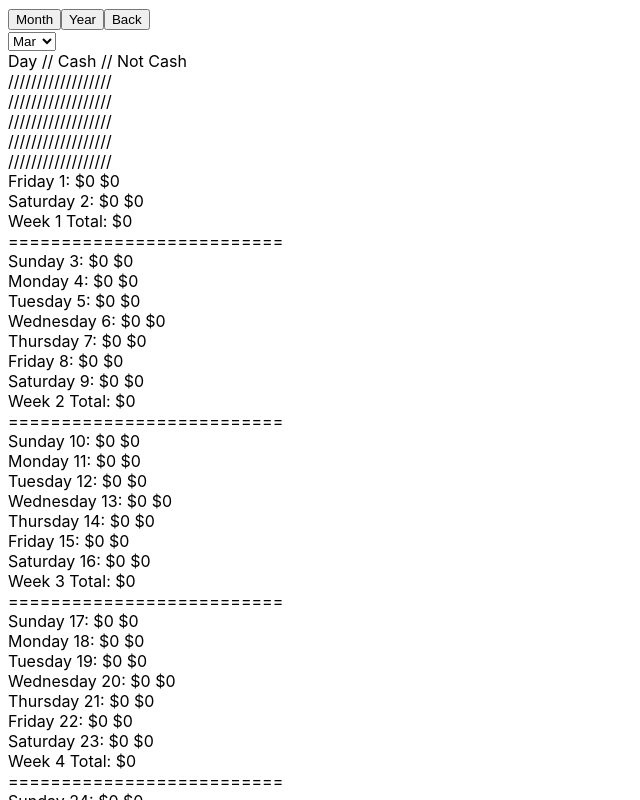
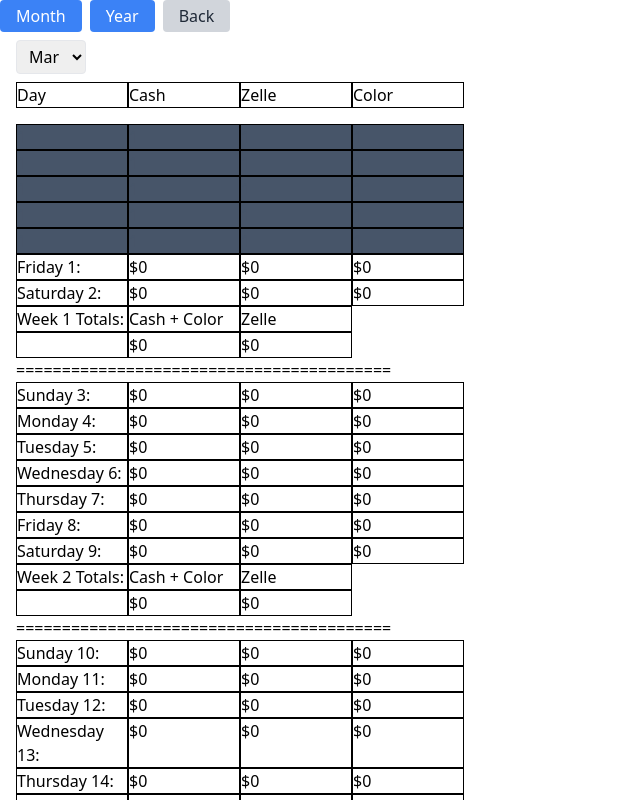
Before and after one commit to pepelopezcode/logans-money-manager, a React (Create React App) app: page /money-view in a window 1280 px wide. Shown: the top 800 px of the page, without its empty margins (0-640 px from the left). Built offline with nearby package versions, Linux system fonts and the light colour scheme.

Commit message:
added zelle and color values and redid totals

```diff
--- a/package.json
+++ b/package.json
@@ -35,5 +35,8 @@
       "last 1 firefox version",
       "last 1 safari version"
     ]
+  },
+  "devDependencies": {
+    "tailwindcss": "^3.4.1"
   }
 }
--- a/src/App.js
+++ b/src/App.js
@@ -33,11 +33,12 @@ function App() {
     if (!(day in tempInfo[year][month])) {
       tempInfo[year][month][day] = {
         'cash': 0,
-        'notCash': 0
+        'zelle': 0,
+        'color': 0
       }
     }
 
-    tempInfo[year][month][day][typeOfMoney] += parseFloat(moneyAmount);
+    tempInfo[year][month][day][typeOfMoney] = parseFloat(moneyAmount);
     setTotalInfo(tempInfo)
 
   }
--- a/src/components/MainForm.js
+++ b/src/components/MainForm.js
@@ -14,28 +14,30 @@ function MainForm() {
 
   return (
     <div>
-      <form onSubmit={handleSubmit}>
-        <span>$</span>
+  <form onSubmit={handleSubmit} className="flex items-center">
+    <span className="mr-2">$</span>
     <input
       type='number'
       min='0'
       onChange={e => setMoneyAmount(e.target.value)}
-
+      className="border rounded py-1 px-2 mr-2"
     />
     <input
       type='date'
       onChange={e => setMonthYear(e.target.value)}
+      className="border rounded py-1 px-2 mr-2"
     />
-
     <select
       onChange={e => setTypeOfMoney(e.target.value)}
+      className="border rounded py-1 px-2 mr-2"
     >
-          <option value='cash'>cash</option>
-          <option value='notCash'>not cash</option>
+      <option value='cash'>Cash</option>
+      <option value='zelle'>Zelle</option>
+      <option value='color'>Color</option>
     </select>
-        <button type='submit'>Submit</button>
+    <button type='submit' className="bg-blue-500 hover:bg-blue-700 text-white font-bold py-1 px-4 rounded mr-2">Submit</button>
   </form>
-      <button onClick={() => navigate('/money-view')} >View</button>
+  <button onClick={() => navigate('/money-view')} className="bg-gray-300 hover:bg-gray-400 text-gray-800 font-bold py-1 px-4 rounded">View</button>
 </div>
   )
 }
--- a/src/components/MoneyTrackerView.js
+++ b/src/components/MoneyTrackerView.js
@@ -14,11 +14,11 @@ function MoneyTrackerView() {
 
   return (
     <div>
-      <button onClick={() => setShowMonth(true)} >Month</button>
-      <button onClick={() => setShowMonth(false)} >Year</button>
-      <button onClick={() => navigate('/')} >Back</button>
-      {showMonth ? <MonthView monthNames={monthNames} /> : <YearView monthNames={monthNames} />}
-    </div>
+  <button onClick={() => setShowMonth(true)} className="bg-blue-500 hover:bg-blue-700 text-white py-1 px-4 rounded mr-2">Month</button>
+  <button onClick={() => setShowMonth(false)} className="bg-blue-500 hover:bg-blue-700 text-white py-1 px-4 rounded mr-2">Year</button>
+  <button onClick={() => navigate('/')} className="bg-gray-300 hover:bg-gray-400 text-gray-800 py-1 px-4 rounded">Back</button>
+  {showMonth ? <MonthView monthNames={monthNames} /> : <YearView monthNames={monthNames} />}
+</div>
   )
 }
 
--- a/src/components/MonthView.js
+++ b/src/components/MonthView.js
@@ -30,11 +30,9 @@ function MonthView({ monthNames }) {
         totalInfo[2024][chosenMonth][dayKey].dayOfWeek = dayOfWeek;
         moneyPerDayArray.push(totalInfo[2024][chosenMonth][dayKey])
       }else {
-         moneyPerDayArray.push({'cash': 0, 'notCash': 0, dayOfWeek});
+         moneyPerDayArray.push({'cash': 0, 'zelle': 0, 'color': 0, dayOfWeek});
       }
     }
-
-
     return moneyPerDayArray;
   }
 
@@ -64,11 +62,21 @@ function MonthView({ monthNames }) {
     return separatedWeek
   }
 
-  const weekTotalFinder = (week) => {
+  const weekCashTotalFinder = (week) => {
     let weekTotal = 0;
     for (let i = 0 ; i < week.length ; i++){
       if (week[i]){
-        weekTotal += (week[i].cash + week[i].notCash)
+        weekTotal += (week[i].cash + week[i].color)
+      }
+    }
+    return weekTotal
+  }
+
+  const weekZelleTotalFinder = (week) => {
+    let weekTotal = 0;
+    for (let i = 0 ; i < week.length ; i++){
+      if (week[i]){
+        weekTotal += (week[i].zelle)
       }
     }
     return weekTotal
@@ -77,34 +85,65 @@ function MonthView({ monthNames }) {
   const monthHtml = () => {
     const weekElements = [];
       for (let i = 0; i < 6; i++) {
+        if (i > 0 && !(weekSeparator()[i][0])){
+          continue;
+        }else {
         const weekJSX = weekSeparator()[i].map((item, index) => {
-          return item ? <div key={index}>{weekArray[item.dayOfWeek]} {item.dayOfMonth}: ${item.cash} ${item.notCash}</div> :  <div key={index}>//////////////////</div>
+          return item ?
+          (<div key={index} className='flex' >
+            <p className='w-28 border border-black' >{weekArray[item.dayOfWeek]} {item.dayOfMonth}:</p>
+            <p className='w-28 border border-black '>${item.cash}</p>
+            <p className='w-28 border border-black '>${item.zelle}</p>
+            <p className='w-28 border border-black '>${item.color}</p>
+          </div> ):
+          (<div key={index} className='flex'>
+            <p className='w-28 border border-black bg-slate-600 text-slate-600 ' >1</p>
+            <p className='w-28 border border-black bg-slate-600 text-slate-600 ' >1</p>
+            <p className='w-28 border border-black bg-slate-600 text-slate-600 ' >1</p>
+            <p className='w-28 border border-black bg-slate-600 text-slate-600 ' >1</p>
+          </div>)
         })
-        const weekTotal = weekTotalFinder(weekSeparator()[i]);
+        const cashTotal = weekCashTotalFinder(weekSeparator()[i]);
+        const zelleTotal = weekZelleTotalFinder(weekSeparator()[i]);
         weekElements.push(
-        <div key={i}>
+        <div key={i} >
             {weekJSX}
-            <div>Week {i + 1} Total: ${weekTotal}</div>
-            <div>==========================</div>
-        </div>
-      )}
+            <div className='flex'>
+              <p className='w-28 border border-black ' >Week {i + 1} Totals:</p>
+              <p className='w-28 border border-black ' >Cash + Color</p>
+              <p className='w-28 border border-black ' >Zelle</p>
+            </div>
+            <div className='flex '>
+              <p className='w-28 border border-black '></p>
+              <p p className='w-28 border border-black '> ${cashTotal}</p>
+              <p p className='w-28 border border-black '> ${zelleTotal}</p>
+            </div>
+            <div>=========================================</div>
+        </div>)
+        }
+
+      }
       return weekElements
   }
 
 
 
   return (
-    <div>
+    <div className='ml-4' >
       <select
          onChange={e => setChosenMonth(e.target.value)}
          value={chosenMonth}
+         className="border rounded py-1 px-2 my-2"
         >
           {monthArray.map(( item, index )  => {
             return <option value={item} key={index} >{monthNames[index]}</option>
           })}
         </select>
-        <div>
-          Day // Cash // Not Cash
+        <div className='flex mb-4'>
+          <p className='w-28 border border-black'>Day</p>
+          <p className='w-28 border border-black'>Cash</p>
+          <p className='w-28 border border-black'>Zelle</p>
+          <p className='w-28 border border-black'>Color</p>
         </div>
         {monthHtml()}
     </div>
--- a/src/components/YearView.js
+++ b/src/components/YearView.js
@@ -9,7 +9,7 @@ function YearView({ monthNames }) {
 
 
 
-  const monthlyIncomeAdder = () => {
+  const monthlyCashIncomeAdder = () => {
     const monthIncomeArray = []
     for (let i = 1 ; i < 13 ; i++ ){
       let moneySum = 0;
@@ -17,7 +17,23 @@ function YearView({ monthNames }) {
       if ( monthKey in totalInfo[2024] ){
         for (let key in totalInfo[2024][monthKey]) {
           const moneyPerDayObj = totalInfo[2024][monthKey][key];
-          moneySum += (moneyPerDayObj.cash + moneyPerDayObj.notCash);
+          moneySum += (moneyPerDayObj.cash + moneyPerDayObj.color);
+        }
+      }
+      monthIncomeArray.push(moneySum);
+    }
+    return monthIncomeArray;
+  }
+
+  const monthlyZelleIncomeAdder = () => {
+    const monthIncomeArray = []
+    for (let i = 1 ; i < 13 ; i++ ){
+      let moneySum = 0;
+      const monthKey = i < 10 ? `0${i}` : `${i}`;
+      if ( monthKey in totalInfo[2024] ){
+        for (let key in totalInfo[2024][monthKey]) {
+          const moneyPerDayObj = totalInfo[2024][monthKey][key];
+          moneySum += moneyPerDayObj.zelle;
         }
       }
       monthIncomeArray.push(moneySum);
@@ -26,10 +42,10 @@ function YearView({ monthNames }) {
   }
 
 
-  const yearlyIncomeAdder = () => {
+  const yearlyCashIncomeAdder = (monthArray) => {
     let yearlyIncome = 0;
-    for (let i = 0 ; i < monthlyIncomeAdder().length ; i++){
-      yearlyIncome += monthlyIncomeAdder()[i];
+    for (let i = 0 ; i <monthArray.length ; i++){
+      yearlyIncome += monthArray[i];
     }
     return yearlyIncome
   }
@@ -38,18 +54,33 @@ function YearView({ monthNames }) {
 
 
   return (
-    <div>YearView
+    <div className='mt-6 ml-4'>
+      <div className='flex'>
+        <p className='w-28 border border-black'> Year to date: </p>
+        <p className='w-28 border border-black'> Cash + Color </p>
+        <p className='w-28 border border-black'>Zelle</p>
+      </div>
+      <div className='flex'>
+        <p className='w-28 border border-black'>  </p>
+        <p className='w-28 border border-black'>${yearlyCashIncomeAdder((monthlyCashIncomeAdder()))}</p>
+        <p className='w-28 border border-black'>${yearlyCashIncomeAdder((monthlyZelleIncomeAdder()))}</p>
+      </div>
+      <div>===============================</div>
       <div>
-        Year to date: ${yearlyIncomeAdder()}
+      <div className='flex'>
+        <p className='w-28 border border-black'> Month </p>
+        <p className='w-28 border border-black'> Cash + Color </p>
+        <p className='w-28 border border-black'>Zelle</p>
       </div>
-      <div>
-        {monthlyIncomeAdder().map((item, index) => {
-        return <div key={index} >{monthNames[index]}: ${item}</div>
+        {monthlyCashIncomeAdder().map((item, index) => {
+        return <div key={index} className='flex' >
+                <p className='w-28 border border-black'>{monthNames[index]}:</p>
+                <p className='w-28 border border-black'>${item}</p>
+                <p className='w-28 border border-black'>${monthlyZelleIncomeAdder()[index]}</p>
+              </div>
       })}
       </div>
-
     </div>
   )
 }
-
 export default YearView
--- a/src/index.css
+++ b/src/index.css
@@ -1,7 +1,3 @@
-body {
-  font-family: -apple-system, BlinkMacSystemFont, 'Segoe UI', 'Roboto', 'Oxygen',
-    'Ubuntu', 'Cantarell', 'Fira Sans', 'Droid Sans', 'Helvetica Neue',
-    sans-serif;
-  -webkit-font-smoothing: antialiased;
-  -moz-osx-font-smoothing: grayscale;
-}
+@tailwind base;
+@tailwind components;
+@tailwind utilities;
--- /dev/null
+++ b/tailwind.config.js
@@ -0,0 +1,8 @@
+/** @type {import('tailwindcss').Config} */
+module.exports = {
+  content: ["./src/**/*.{js,jsx,ts,tsx}"],
+  theme: {
+    extend: {},
+  },
+  plugins: [],
+}
```
Also changed, not shown: 1 other file (tests, documents, lock files or other folders). Lines whose indentation alone changed are shown as unchanged.
